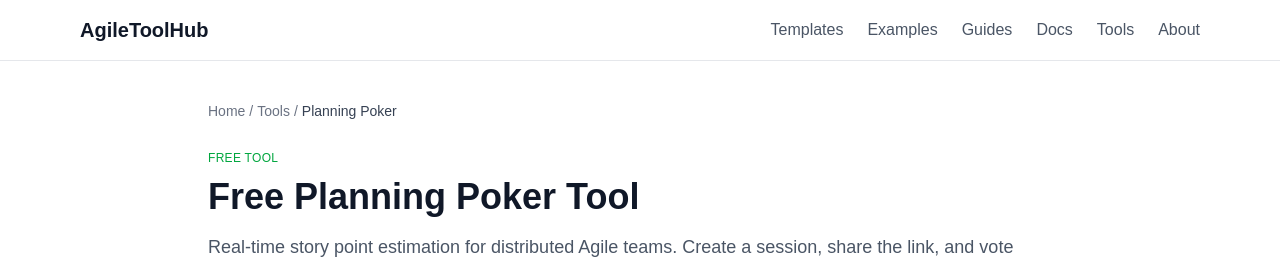
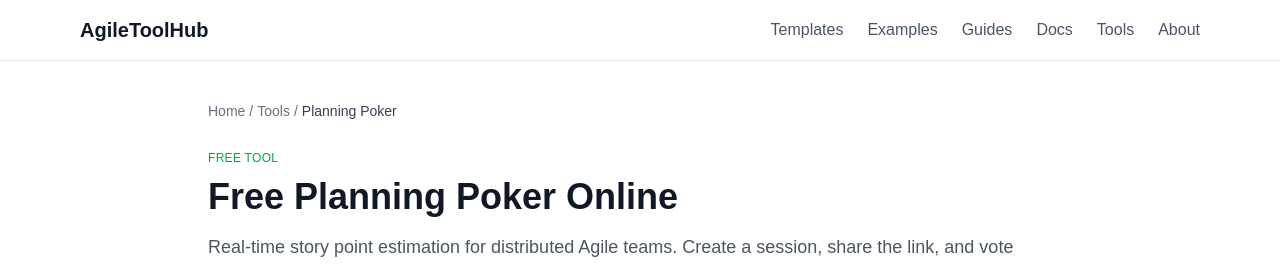
Before and after one commit to ahmedul/agile-tool-hub, a Next.js app: page /tools/planning-poker in a window 1280 px wide. Shown: the top 266 px of the page. Built offline with nearby package versions, Linux system fonts and the light colour scheme; no server answers.

Commit message:
Improve Planning Poker search snippet

```diff
--- a/src/app/tools/planning-poker/page.tsx
+++ b/src/app/tools/planning-poker/page.tsx
@@ -12,9 +12,9 @@
 } from "@/lib/seo";
 
 export const metadata: Metadata = buildMetadata({
-  title: "Free Online Planning Poker: Real-Time Scrum Poker Tool",
+  title: "Free Planning Poker Online | Real-Time Scrum Poker Tool",
   description:
-    "Use free online planning poker for remote Scrum teams. Create a session, share a link, vote simultaneously, and reveal Fibonacci story point estimates. No signup or login.",
+    "Use free planning poker online with your Scrum team. Create a real-time session, share a link, vote together, and reveal Fibonacci estimates. No signup or login.",
   keywords: [
     "planning poker",
     "free online planning poker",
@@ -120,7 +120,7 @@
           Free Tool
         </span>
         <h1 className="text-3xl md:text-4xl font-bold text-gray-900 mt-2 mb-4">
-          Free Planning Poker Tool
+          Free Planning Poker Online
         </h1>
         <p className="text-lg text-gray-600 mb-8 pb-8 border-b border-gray-200">
           Real-time story point estimation for distributed Agile teams. Create a session, share the
```
